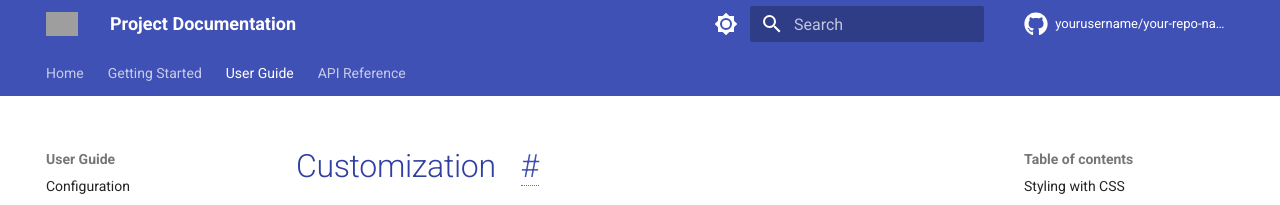
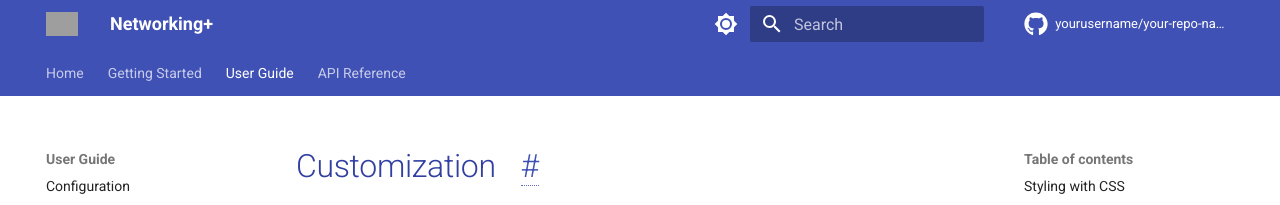
Before and after one commit to HoseaCodes/Networking, an MkDocs documentation site: the page built from docs/user-guide/customization.md, in a window 1280 px wide. Shown: the top 205 px of the page. Built offline with MkDocs 1.6.1 and Material for MkDocs 9.7.7, drawn with Linux system fonts in a browser that asks for light colours; comment, search, counter and statistics services are not loaded; grey boxes are pictures that could not be loaded.

Commit message:
Update mkdocs.yml

```diff
--- a/mkdocs.yml
+++ b/mkdocs.yml
@@ -1,4 +1,4 @@
-site_name: Project Documentation
+site_name: Networking+
 site_description: Documentation template built with MkDocs
 site_author: Your Name
 site_url: https://yourusername.github.io/your-repo-name/
```
